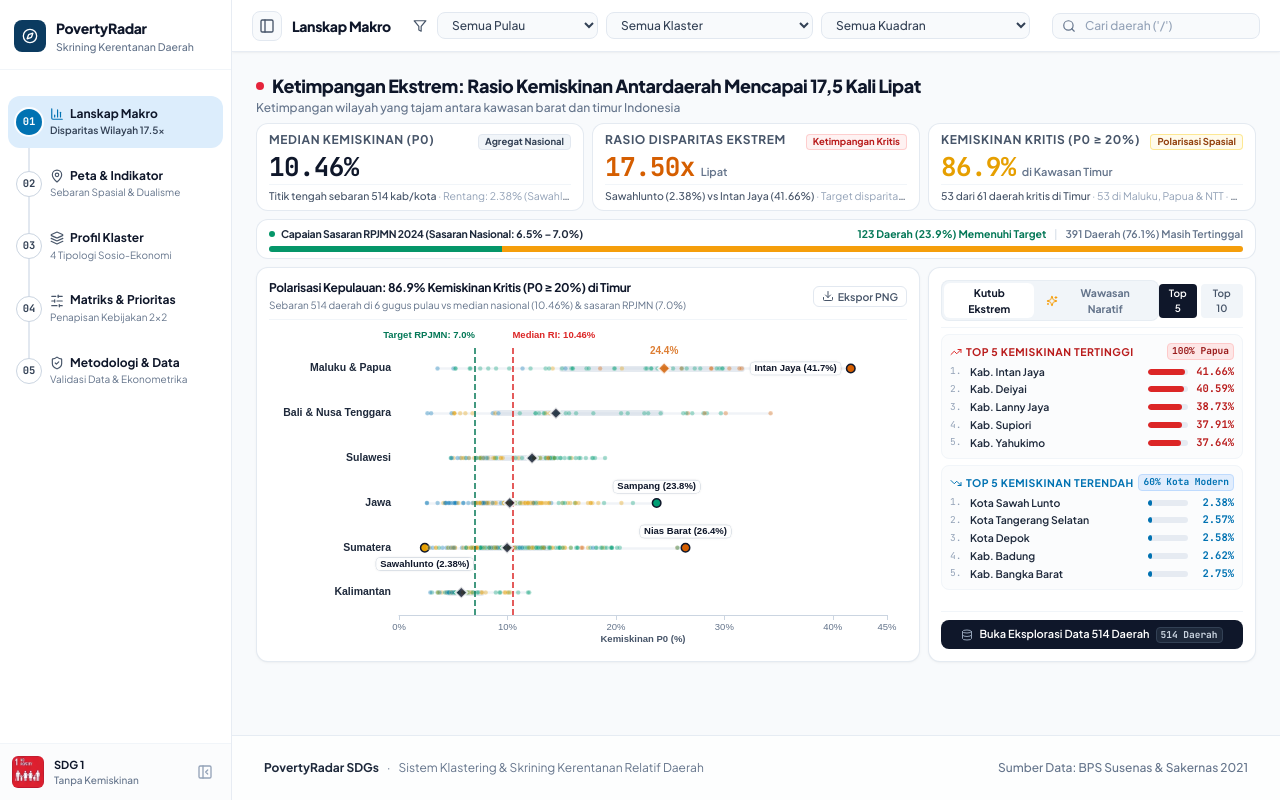
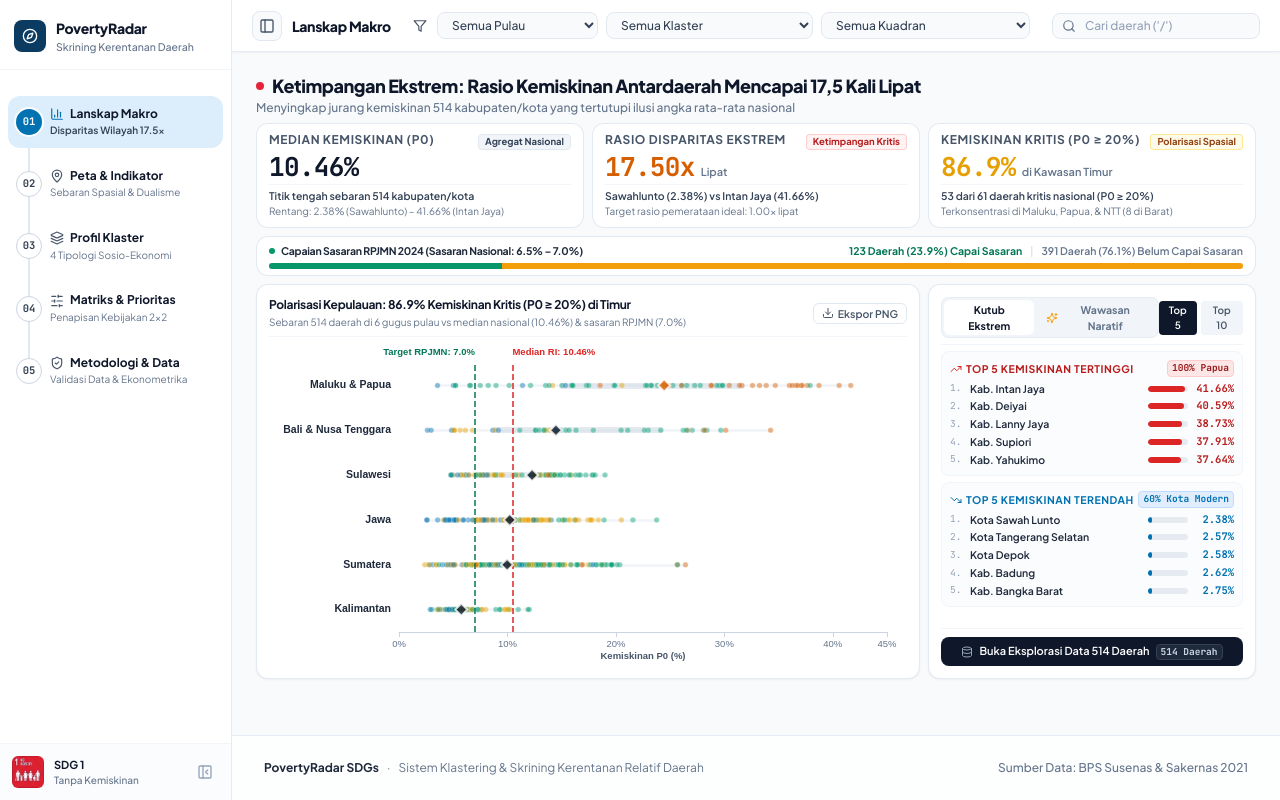
Before and after one commit to Arfiadi/poverty-radar, a React (Vite) app in the folder dashboard/: page / in a window 1280 px wide. Built offline with nearby package versions, Linux system fonts and the light colour scheme.

Commit message:
refactor(dashboard): declutter strip plot labels, refine 2-line KPI cards, and polish Page 1 narrative

```diff
--- a/dashboard/src/components/charts/ArchipelagoStripPlot.tsx
+++ b/dashboard/src/components/charts/ArchipelagoStripPlot.tsx
@@ -104,25 +104,8 @@ export const ArchipelagoStripPlot: React.FC<StripPlotProps> = ({ districts }) =>
           borderColor: '#FFFFFF',
           borderWidth: 2,
         },
-        label: {
-          show: isHighPriority,
-          position: 'top',
-          distance: 5,
-          formatter: `${stat.median.toFixed(1)}%`,
-          fontSize: 10,
-          fontWeight: 'bold',
-          color: '#D55E00',
-        }
       });
     });
-
-    // Key national outliers with direct labels (immune to jitter drift)
-    const OUTLIER_CONFIG: Record<string, { label: string; position: 'top' | 'bottom' | 'left' | 'right' }> = {
-      'Kota Sawah Lunto': { label: 'Sawahlunto (2.38%)', position: 'bottom' },
-      'Sampang': { label: 'Sampang (23.8%)', position: 'top' },
-      'Nias Barat': { label: 'Nias Barat (26.4%)', position: 'top' },
-      'Intan Jaya': { label: 'Intan Jaya (41.7%)', position: 'left' },
-    };
 
     // 4. District points clamped strictly within row tracks (+-0.10)
     const scatterPointsData = districts.map((d, i) => {
@@ -130,7 +113,6 @@ export const ArchipelagoStripPlot: React.FC<StripPlotProps> = ({ districts }) =>
       if (yIdx === -1) return null;
 
       const pseudoJitter = ((Math.sin(i * 12.9898 + d.poverty_rate_p0) * 43758.5453) % 1) * 0.20 - 0.10;
-      const outlierCfg = OUTLIER_CONFIG[d.kab_kota];
 
       return {
         name: d.kab_kota,
@@ -138,27 +120,11 @@ export const ArchipelagoStripPlot: React.FC<StripPlotProps> = ({ districts }) =>
         rawDistrict: d,
         itemStyle: {
           color: CLUSTER_COLORS[d.cluster_id] || '#0072B2',
-          opacity: outlierCfg ? 1 : 0.35,
-          borderColor: outlierCfg ? '#0F172A' : '#FFFFFF',
-          borderWidth: outlierCfg ? 1.5 : 0.4,
+          opacity: 0.45,
+          borderColor: '#FFFFFF',
+          borderWidth: 0.5,
         },
-        symbolSize: outlierCfg ? 8.5 : 4.5,
-        label: outlierCfg ? {
-          show: true,
-          formatter: outlierCfg.label,
-          position: outlierCfg.position,
-          distance: 5,
-          fontSize: 9.5,
-          fontWeight: 'bold',
-          color: '#0F172A',
-          backgroundColor: 'rgba(255, 255, 255, 0.95)',
-          borderColor: '#CBD5E1',
-          borderWidth: 0.5,
-          borderRadius: 4,
-          padding: [1.5, 4],
-          shadowColor: 'rgba(0, 0, 0, 0.08)',
-          shadowBlur: 3,
-        } : undefined
+        symbolSize: 5.5,
       };
     }).filter(Boolean);
 
--- a/dashboard/src/components/common/KpiCard.tsx
+++ b/dashboard/src/components/common/KpiCard.tsx
@@ -89,15 +89,24 @@ export const KpiCard: React.FC<KpiCardProps> = ({
           )}
         </dd>
 
-        {/* Tier 3: Concise 1-Line Benchmark & Context */}
-        <dd className="m-0 pt-1 border-t border-slate-100 text-[10.5px] text-slate-500">
-          <p
-            className="text-[10px] sm:text-[10.5px] font-medium text-slate-600 truncate leading-tight"
-            title={`${benchmarkText}${contextText ? ' · ' + contextText : ''}`}
-          >
-            <span>{benchmarkText}</span>
-            {contextText && <span className="text-slate-400 font-normal"> · {contextText}</span>}
-          </p>
+        {/* Tier 3: Structured Benchmark & Context (2-line, zero awkward truncation) */}
+        <dd className="m-0 pt-1 border-t border-slate-100 text-[10.5px]">
+          <div className="flex flex-col space-y-0.5 leading-snug">
+            <span
+              className="text-[10px] sm:text-[10.5px] font-semibold text-slate-700 truncate"
+              title={benchmarkText}
+            >
+              {benchmarkText}
+            </span>
+            {contextText && (
+              <span
+                className="text-[9.5px] sm:text-[10px] text-slate-500 font-normal truncate"
+                title={contextText}
+              >
+                {contextText}
+              </span>
+            )}
+          </div>
         </dd>
       </dl>
     </article>
--- a/dashboard/src/pages/01_PovertyLandscape.tsx
+++ b/dashboard/src/pages/01_PovertyLandscape.tsx
@@ -100,7 +100,7 @@ export const PovertyLandscape: React.FC<PageProps> = ({ districts, benchmarks })
             <span>Ketimpangan Ekstrem: Rasio Kemiskinan Antardaerah Mencapai {nationalDisparityRatio.toFixed(1).replace('.', ',')} Kali Lipat</span>
           </h2>
           <p className="text-xs text-slate-500 font-medium leading-tight">
-            Ketimpangan wilayah yang tajam antara kawasan barat dan timur Indonesia
+            Menyingkap jurang kemiskinan 514 kabupaten/kota yang tertutupi ilusi angka rata-rata nasional
           </p>
         </div>
       </div>
@@ -113,7 +113,7 @@ export const PovertyLandscape: React.FC<PageProps> = ({ districts, benchmarks })
           benchmarkText={
             isFilterActive
               ? `Baseline RI: ${formatPercent(nationalMedianP0)}`
-              : "Titik tengah sebaran 514 kab/kota"
+              : "Titik tengah sebaran 514 kabupaten/kota"
           }
           contextText={
             isFilterActive && minDistrict && maxDistrict
@@ -138,7 +138,7 @@ export const PovertyLandscape: React.FC<PageProps> = ({ districts, benchmarks })
           contextText={
             isFilterActive
               ? `Disparitas nasional: ${nationalDisparityRatio.toFixed(2)}x lipat`
-              : "Target disparitas ideal: 1.0x lipat"
+              : "Target rasio pemerataan ideal: 1.00x lipat"
           }
           badge={{
             text: isFilterActive
@@ -164,14 +164,14 @@ export const PovertyLandscape: React.FC<PageProps> = ({ districts, benchmarks })
           benchmarkText={
             isFilterActive
               ? `Nasional: ${totalAcute} daerah kritis (P0 ≥ 20%)`
-              : `${easternAcuteCount} dari ${totalAcute} daerah kritis di Timur`
+              : `${easternAcuteCount} dari ${totalAcute} daerah kritis nasional (P0 ≥ 20%)`
           }
           contextText={
             isFilterActive
               ? (acuteCount > 0
                   ? `${acuteCount} daerah berangka P0 ≥ 20%`
                   : "Nol daerah terpilih P0 ≥ 20%")
-              : "53 di Maluku, Papua & NTT · 8 di Barat"
+              : "Terkonsentrasi di Maluku, Papua, & NTT (8 di Barat)"
           }
           badge={{
             text: isFilterActive
@@ -202,11 +202,11 @@ export const PovertyLandscape: React.FC<PageProps> = ({ districts, benchmarks })
           </div>
           <div className="flex items-center space-x-2 text-[10.5px]">
             <span className="font-bold text-emerald-700">
-              {targetRpjmnCount} Daerah ({targetRpjmnPct.toFixed(1)}%) Memenuhi Target
+              {targetRpjmnCount} Daerah ({targetRpjmnPct.toFixed(1)}%) Capai Sasaran
             </span>
             <span className="text-slate-300">|</span>
             <span className="font-semibold text-slate-500">
-              {districts.length - targetRpjmnCount} Daerah ({(100 - targetRpjmnPct).toFixed(1)}%) Masih Tertinggal
+              {districts.length - targetRpjmnCount} Daerah ({(100 - targetRpjmnPct).toFixed(1)}%) Belum Capai Sasaran
             </span>
           </div>
         </div>
```
